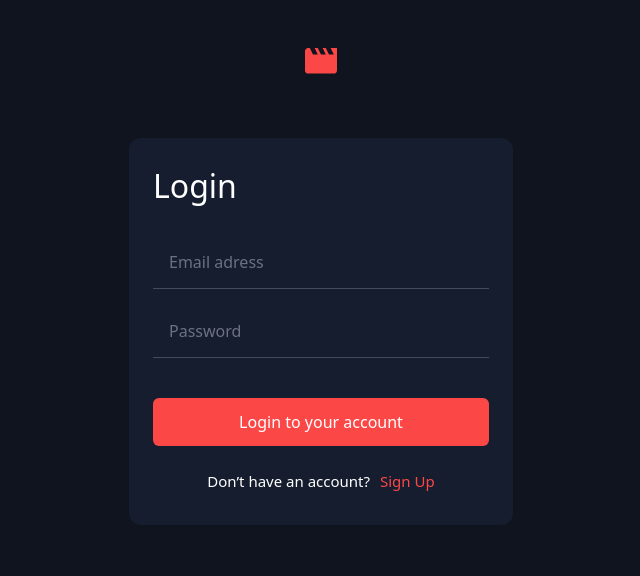
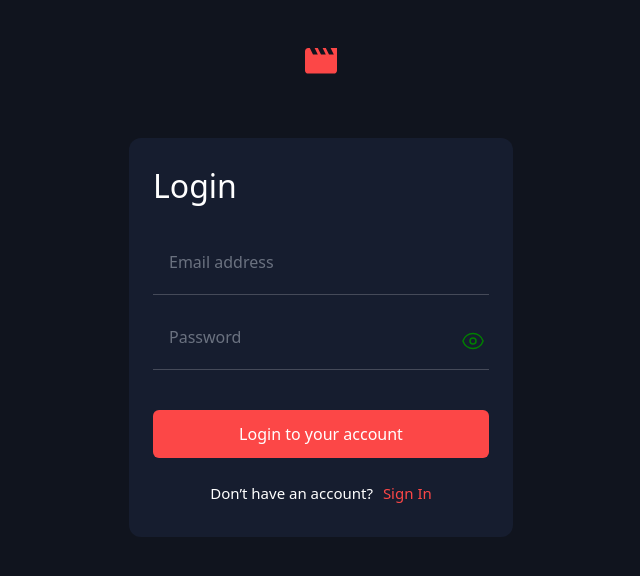
Before and after one commit to Tailung1/movieapp-fullstack, a React (Vite) app: page / in a window 1280 px wide. Shown: the top 576 px of the page, without its empty margins (319-959 px from the left). Built offline with nearby package versions, Linux system fonts and the light colour scheme.

Commit message:
add validation animations

```diff
--- a/src/pages/signIn.tsx
+++ b/src/pages/signIn.tsx
@@ -1,10 +1,45 @@
 import FloatingInput from "../shared/FloatingInput";
 import { Link } from "react-router-dom";
-import {motion} from "framer-motion"
+import { motion } from "framer-motion";
+import { useState } from "react";
 
 export default function SignIn() {
+  const [loginEmailInput, setLoginEmailInput] = useState<string>("");
+  const [loginPasswordInput, setLoginPasswordInput] =
+    useState<string>("");
+  const [errors, setErrors] = useState({
+    email: false,
+    password: false,
+  });
+
+  const handleChange = (
+    field: "email" | "password",
+    value: string
+  ) => {
+    if (field === "email") setLoginEmailInput(value);
+    if (field === "password") setLoginPasswordInput(value);
+
+    // Remove error as soon as user starts typing
+    setErrors((prev) => ({ ...prev, [field]: false }));
+  };
+
+  const handleSubmit = () => {
+    const newErrors = {
+      email: loginEmailInput.trim() === "",
+      password: loginPasswordInput.trim() === "",
+    };
+    setErrors(newErrors);
+
+    if (!newErrors.email && !newErrors.password) {
+      console.log("Login successful:", {
+        loginEmailInput,
+        loginPasswordInput,
+      });
+    }
+  };
+
   return (
-    <div className='bg-[#10141E]  flex flex-col gap-16 items-center h-screen pt-[48px] px-[24px] pb-[170px]'>
+    <div className='bg-[#10141E] flex flex-col gap-16 items-center h-screen pt-[48px] px-[24px] pb-[170px]'>
       <svg
         xmlns='http://www.w3.org/2000/svg'
         width='32'
@@ -17,28 +52,47 @@ export default function SignIn() {
           fill='#FC4747'
         />
       </svg>
+
       <motion.div
         initial={{ opacity: 0, x: 50 }}
         animate={{ opacity: 1, x: 0 }}
         exit={{ opacity: 0, x: -50 }}
         transition={{ duration: 0.3 }}
-        className='bg-[#161D2F] w-full max-w-sm  flex flex-col    rounded-xl  pt-6 px-6 pb-8 '
+        className='bg-[#161D2F] w-full max-w-sm flex flex-col rounded-xl pt-6 px-6 pb-8'
       >
-        <h2 className='text-[32px] mb-[40px]  text-white'>Login</h2>
-        <div className=' flex flex-col gap-[30px]'>
-          <FloatingInput label='Email adress' type='text' />
-          <FloatingInput label='Password' type='password' />
+        <h2 className='text-[32px] mb-[40px] text-white'>Login</h2>
+
+        <div className='flex flex-col gap-[30px]'>
+          <FloatingInput
+            label='Email address'
+            type='text'
+            value={loginEmailInput}
+            onChange={(val) => handleChange("email", val)}
+            isError={errors.email}
+          />
+          <FloatingInput
+            label='Password'
+            type='password'
+            value={loginPasswordInput}
+            onChange={(val) => handleChange("password", val)}
+            isError={errors.password}
+          />
         </div>
-        <button className=' w-full cursor-pointer text-white py-3 mt-10 mb-6  bg-[#FC4747] rounded-md'>
+
+        <button
+          onClick={handleSubmit}
+          className='w-full cursor-pointer text-white py-3 mt-10 mb-6 bg-[#FC4747] rounded-md'
+        >
           Login to your account
         </button>
+
         <p className='text-white text-[15px] text-center'>
           Don’t have an account?{" "}
           <Link
             to={"/signup"}
             className='text-[#FC4747] ml-[6px] cursor-pointer'
           >
-            Sign Up
+            Sign In
           </Link>
         </p>
       </motion.div>
--- a/src/pages/signUp.tsx
+++ b/src/pages/signUp.tsx
@@ -1,10 +1,20 @@
 import { Link } from "react-router-dom";
 import FloatingInput from "../shared/FloatingInput";
 import { motion } from "framer-motion";
+import { useState } from "react";
 
 export default function SignUp() {
+  const [signupEmailInput, setSignupEmailInput] =
+    useState<string>("");
+  const [signupPasswordInput, setSignupPasswordInput] =
+    useState<string>("");
+  const [signupConfirmPasswordInput, setSignupConfirmPasswordInput] =
+    useState<string>("");
+
+  const [isEmptyEI, setIsEmptyEI] = useState<boolean>(false);
+  const [isEmptyPI, setIsEmptyPI] = useState<boolean>(false);
   return (
-    <div className='bg-[#10141E]  flex flex-col gap-16 items-center h-screen pt-[48px] px-[24px] pb-[170px]'>
+    <div className='bg-[#10141E] flex flex-col gap-16 items-center h-screen pt-[48px] px-[24px] pb-[170px]'>
       <svg
         xmlns='http://www.w3.org/2000/svg'
         width='32'
@@ -17,22 +27,38 @@ export default function SignUp() {
           fill='#FC4747'
         />
       </svg>
+
       <motion.div
         initial={{ opacity: 0, x: 50 }}
         animate={{ opacity: 1, x: 0 }}
         exit={{ opacity: 0, x: -50 }}
         transition={{ duration: 0.3 }}
-        className='bg-[#161D2F] w-full max-w-sm  flex flex-col    rounded-xl  pt-6 px-6 pb-8 '
+        className='bg-[#161D2F] w-full max-w-sm flex flex-col rounded-xl pt-6 px-6 pb-8'
       >
-        <h2 className='text-[32px] mb-[40px]  text-white'>Sign Up</h2>
-        <div className=' flex flex-col gap-[30px]'>
-          <FloatingInput label='Email adress' type='text' />
-          <FloatingInput label='Password' type='password' />
-          <FloatingInput label='Repeat password' type='password' />
+        <h2 className='text-[32px] mb-[40px] text-white'>Sign Up</h2>
+
+        <div className='flex flex-col gap-[30px]'>
+          {/* <FloatingInput
+            label='Email address'
+            type='text'
+            onChange={setSignupEmailInput}
+          />
+          <FloatingInput
+            label='Password'
+            type='password'
+            onChange={setSignupPasswordInput}
+          />
+          <FloatingInput
+            label='Confirm password'
+            type='password'
+            onChange={setSignupConfirmPasswordInput}
+          /> */}
         </div>
-        <button className=' w-full cursor-pointer text-white py-3 mt-10 mb-6  bg-[#FC4747] rounded-md'>
+
+        <button className='w-full cursor-pointer text-white py-3 mt-10 mb-6 bg-[#FC4747] rounded-md'>
           Sign up
         </button>
+
         <p className='text-white text-[15px] text-center'>
           Already have an account?{" "}
           <Link
--- a/src/shared/FloatingInput.tsx
+++ b/src/shared/FloatingInput.tsx
@@ -1,39 +1,102 @@
 import { motion } from "framer-motion";
 import { useState } from "react";
+
+interface FloatingInputProps {
+  label: string;
+  type: string;
+  value: string;
+  onChange: (val: string) => void;
+  isError: boolean;
+}
 
 export default function FloatingInput({
   label,
   type,
-}: {
-  label: string;
-  type: string;
-}) {
+  value,
+  onChange,
+  isError,
+}: FloatingInputProps) {
   const [focused, setFocused] = useState(false);
-  const [value, setValue] = useState("");
+  const [showPassword, setShowPassword] = useState(false);
+
   const isActive = focused || value;
+
   return (
-    <div className='relative '>
+    <div className='relative w-full'>
+      {/* Floating label */}
       <motion.label
-        className={`absolute pointer-events-none ${
+        className={`absolute left-0 pointer-events-none ${
           isActive ? "text-indigo-500" : "text-gray-500"
         }`}
         animate={{
           y: isActive ? -25 : 0,
-          x: isActive ? 5 : 16,
+          x: isActive ? 0 : 16,
           scale: isActive ? 0.8 : 1,
         }}
         transition={{ duration: 0.2, ease: "easeInOut" }}
       >
         {label}
       </motion.label>
+
+      {/* Input field */}
       <input
-        className='w-full border-b border-white/20 text-white pb-[14px] pl-[16px] border-gray-500 outline-none  bg-transparent'
-        type={type}
-        autoComplete='off'
-        onChange={(e) => setValue(e.target.value)}
+        type={type === "password" && showPassword ? "text" : type}
+        className={`w-full border-b text-white text-[20px] pb-[14px] pl-[16px] outline-none bg-transparent ${
+          isError ? "border-red-600" : "border-white/20"
+        }`}
+        value={value}
+        onChange={(e) => onChange(e.target.value)}
         onFocus={() => setFocused(true)}
         onBlur={() => setFocused(false)}
+        autoComplete='off'
       />
+      {isError && <p className='text-red-500 absolute top-1 right-9 '>Can't be empty</p>}
+
+      {/* Password toggle */}
+      {type === "password" && (
+        <button
+          type='button'
+          className='absolute right-1 top-1'
+          onClick={() => setShowPassword((prev) => !prev)}
+        >
+          {showPassword ? (
+            <svg
+              xmlns='http://www.w3.org/2000/svg'
+              fill='none'
+              viewBox='0 0 24 24'
+              strokeWidth={1.5}
+              stroke='red'
+              className='w-6 h-6'
+            >
+              <path
+                strokeLinecap='round'
+                strokeLinejoin='round'
+                d='M3.98 8.223A10.477 10.477 0 0 0 1.934 12C3.226 16.338 7.244 19.5 12 19.5c.993 0 1.953-.138 2.863-.395M6.228 6.228A10.451 10.451 0 0 1 12 4.5c4.756 0 8.773 3.162 10.065 7.498a10.522 10.522 0 0 1-4.293 5.774M6.228 6.228 3 3m3.228 3.228 3.65 3.65m7.894 7.894L21 21m-3.228-3.228-3.65-3.65m0 0a3 3 0 1 0-4.243-4.243m4.242 4.242L9.88 9.88'
+              />
+            </svg>
+          ) : (
+            <svg
+              xmlns='http://www.w3.org/2000/svg'
+              fill='none'
+              viewBox='0 0 24 24'
+              strokeWidth={1.5}
+              stroke='green'
+              className='w-6 h-6'
+            >
+              <path
+                strokeLinecap='round'
+                strokeLinejoin='round'
+                d='M2.036 12.322a1.012 1.012 0 0 1 0-.639C3.423 7.51 7.36 4.5 12 4.5c4.638 0 8.573 3.007 9.963 7.178.07.207.07.431 0 .639C20.577 16.49 16.64 19.5 12 19.5c-4.638 0-8.573-3.007-9.963-7.178Z'
+              />
+              <path
+                strokeLinecap='round'
+                strokeLinejoin='round'
+                d='M15 12a3 3 0 1 1-6 0 3 3 0 0 1 6 0Z'
+              />
+            </svg>
+          )}
+        </button>
+      )}
     </div>
   );
 }
```
